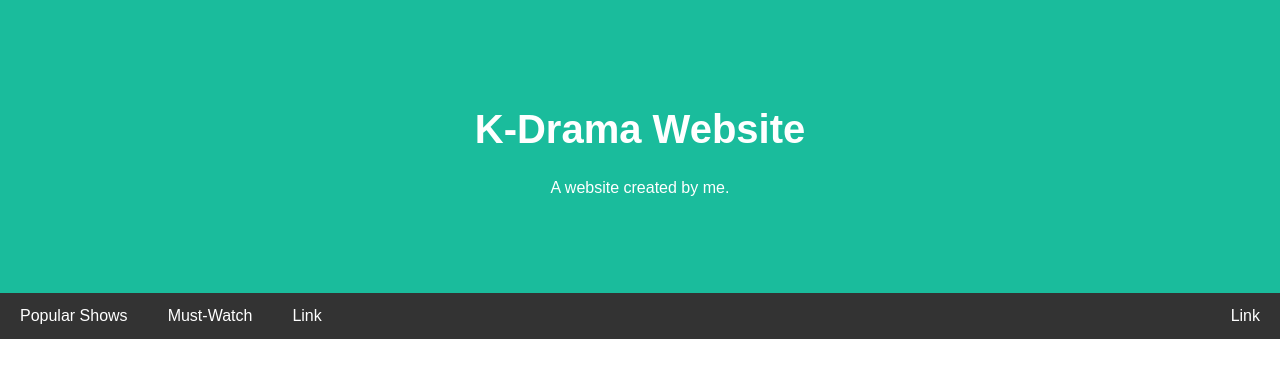
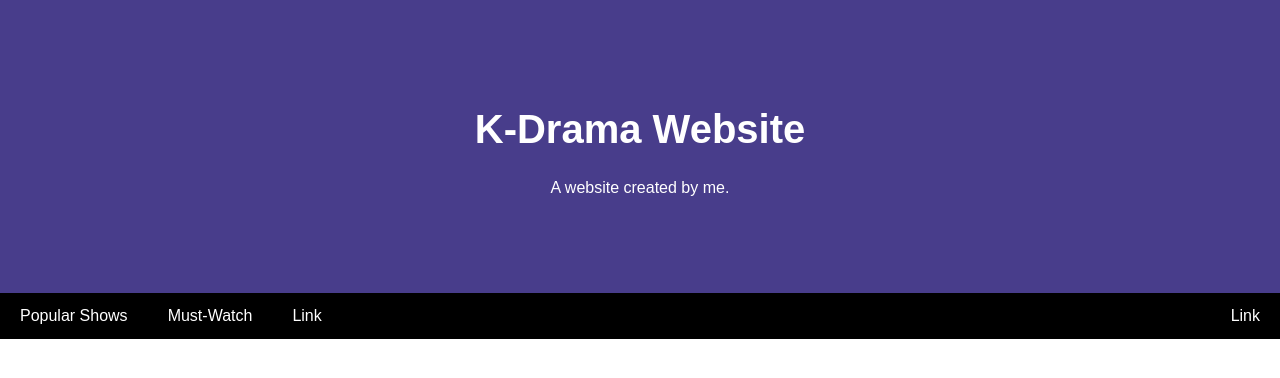
Before and after one commit to Susiexx04/Website, a plain HTML site: page index.html in a window 1280 px wide. Drawn offline with Linux system fonts and the light colour scheme.

Commit message:
changed the colors

```diff
--- a/index.html
+++ b/index.html
@@ -16,7 +16,7 @@ body {
 .header {
   padding: 80px;
   text-align: center;
-  background: #1abc9c;
+  background: #483D8B;
   color: white;
 }
 
@@ -28,7 +28,7 @@ body {
 /* Style the top navigation bar */
 .navbar {
   overflow: hidden;
-  background-color: #333;
+  background-color: #000000;
 }
 
 /* Style the navigation bar links */
```
